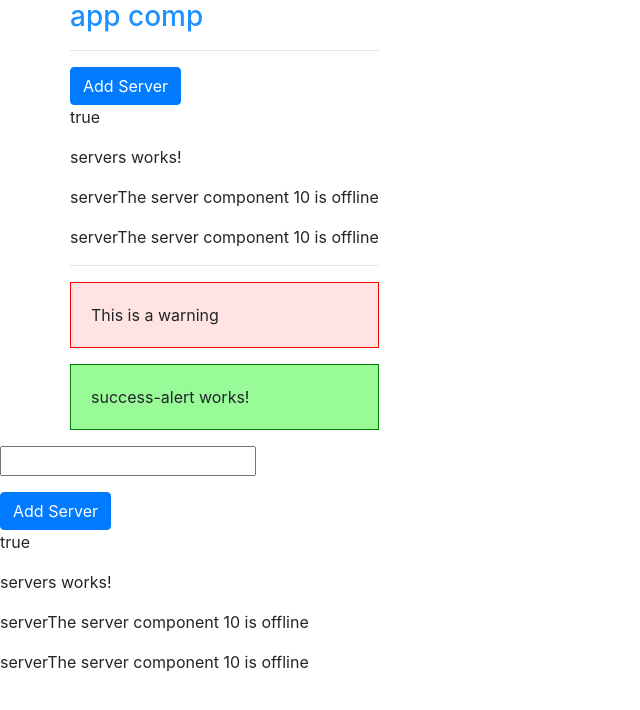
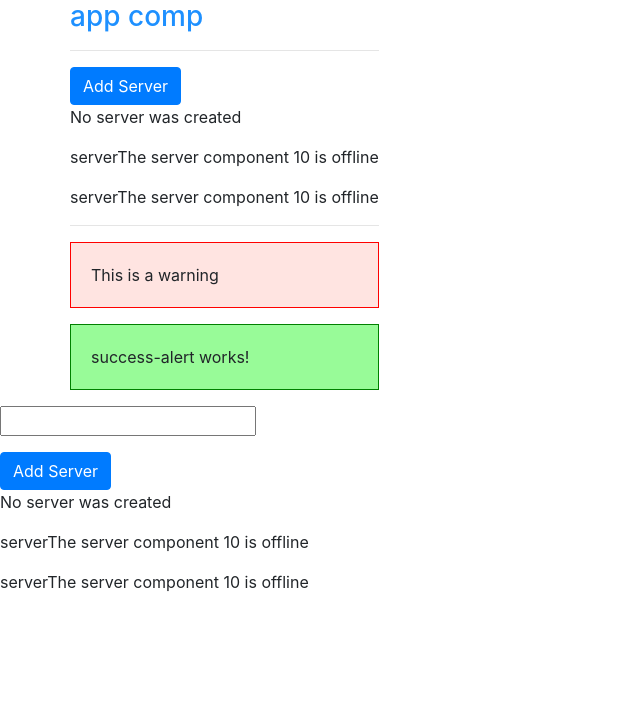
Before and after one commit to sukhmani/Angular1, an Angular app in the folder my-first-app/: page / in a window 1280 px wide. Shown: the top 710 px of the page, without its empty margins (0-640 px from the left). Built offline with nearby package versions, Linux system fonts and the light colour scheme.

Commit message:
eventBinding

```diff
--- a/my-first-app/src/app/servers/servers.component.html
+++ b/my-first-app/src/app/servers/servers.component.html
@@ -1,8 +1,12 @@
 
 <button class="btn btn-primary"
-[disabled]="!allowNewServer">Add Server</button>
+[disabled]="!allowNewServer"
+(click)="onCreateServer()"
+>Add Server</button>
 
-<p [innerText]="allowNewServer"></p>
-<p>servers works!</p>
+
+<!--<p [innerText]="allowNewServer"></p>
+-->
+    <p>{{ serverCreationStatus }}</p>
 <app-server></app-server>
 <app-server></app-server>
--- a/my-first-app/src/app/servers/servers.component.ts
+++ b/my-first-app/src/app/servers/servers.component.ts
@@ -10,6 +10,7 @@ import { Component, OnInit } from '@angular/core';
 })
 export class ServersComponent implements OnInit {
   allowNewServer = false;
+  serverCreationStatus = 'No server was created'
 
   constructor() {
     setTimeout(() => {
@@ -19,5 +20,8 @@ export class ServersComponent implements OnInit {
 
   ngOnInit(): void {
   }
+  onCreateServer(){
+    this.serverCreationStatus = 'Server was created'
+  }
 
 }
```
